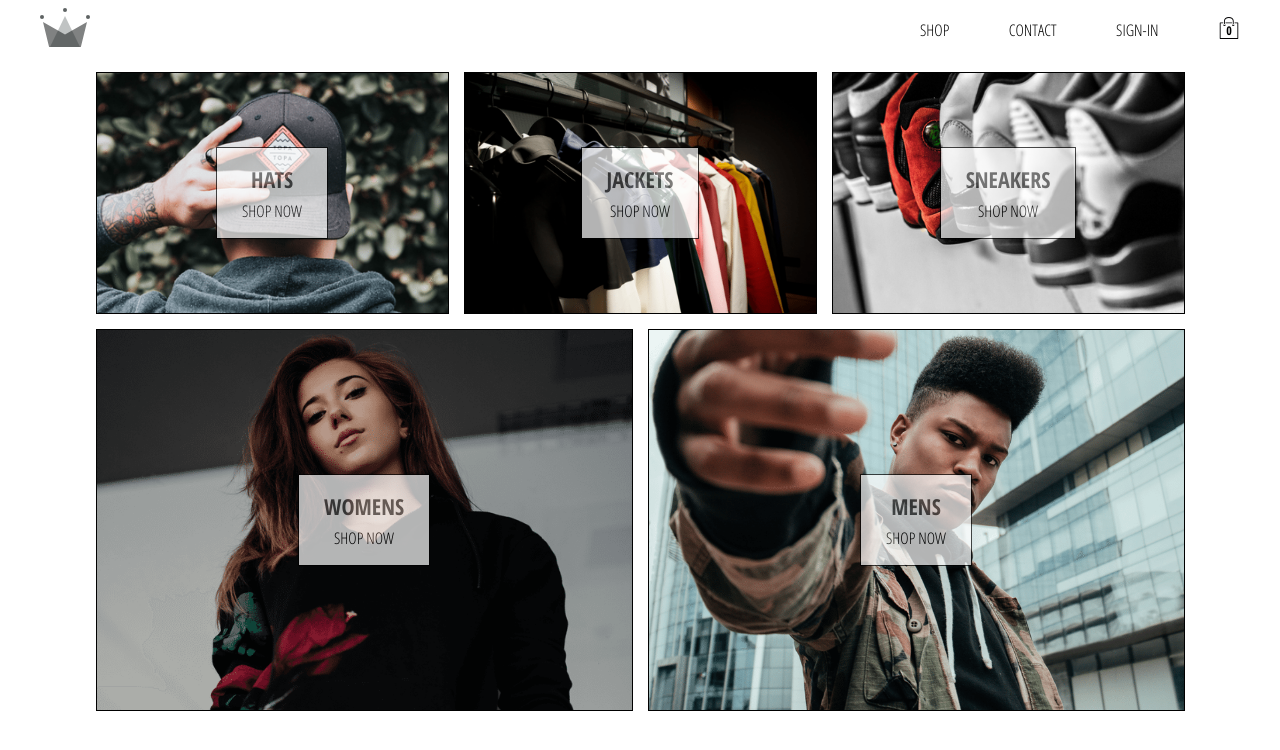
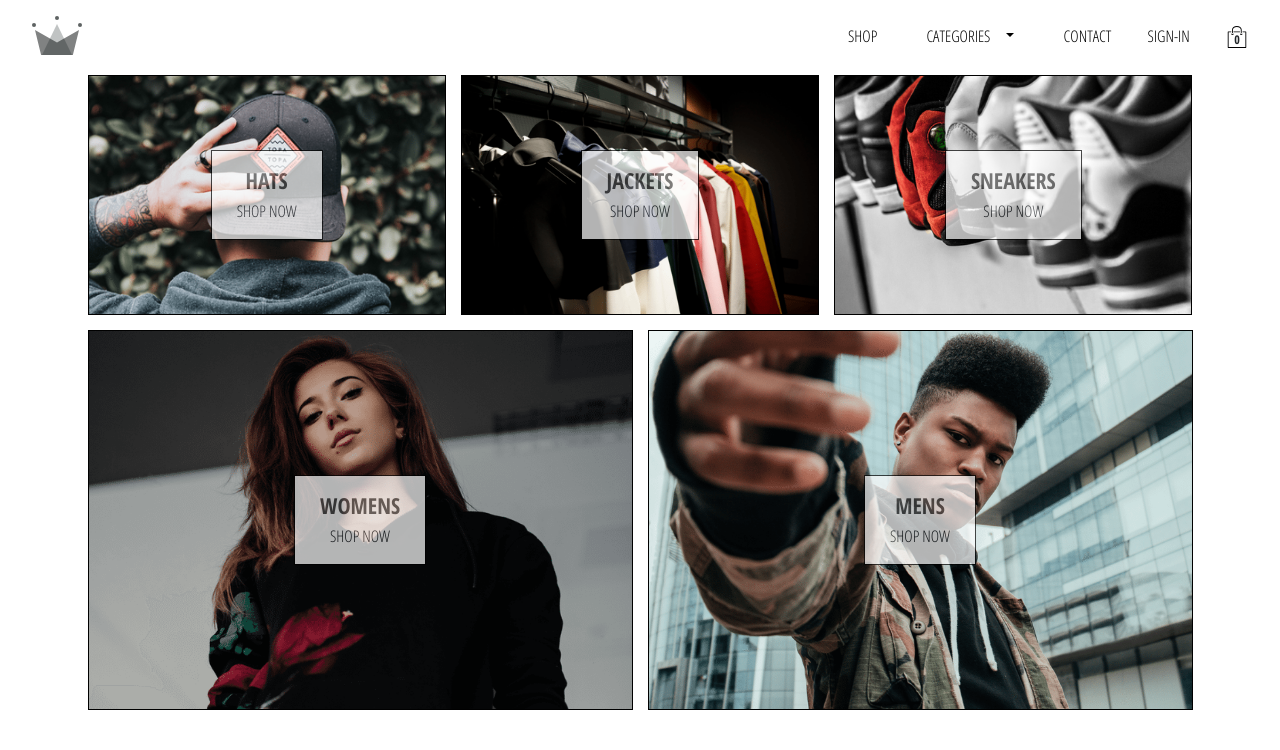
Before and after one commit to jasoncarrillo0/crwn-clothing, a React (Create React App) app: page / in a window 1280 px wide. Shown: the top 750 px of the page. Built offline with nearby package versions, Linux system fonts and the light colour scheme; no server answers.

Commit message:
Added header categories button and path to categories

```diff
--- a/package.json
+++ b/package.json
@@ -7,9 +7,11 @@
     "@testing-library/jest-dom": "^4.2.4",
     "@testing-library/react": "^9.5.0",
     "@testing-library/user-event": "^7.2.1",
+    "bootstrap": "^4.4.1",
     "firebase": "^7.14.2",
     "node-sass": "^4.13.1",
     "react": "^16.13.1",
+    "react-bootstrap": "^1.0.1",
     "react-dom": "^16.13.1",
     "react-redux": "^7.2.0",
     "react-router-dom": "^5.1.2",
--- /dev/null
+++ b/src/components/_Top-Level/CategoriesDropdown.jsx
@@ -0,0 +1,22 @@
+import React from 'react';
+import Dropdown from 'react-bootstrap/Dropdown';
+import DropdownButton from 'react-bootstrap/DropdownButton';
+
+
+function CategoriesDropdown() {
+    return (
+        <>
+        <DropdownButton
+          variant="primary"
+          title="CATEGORIES"
+        >
+          <Dropdown.Item href="/shop/hats">Hats</Dropdown.Item>
+          <Dropdown.Item href="/shop/jackets">Jackets</Dropdown.Item>
+          <Dropdown.Item href="/shop/sneakers">Sneakers</Dropdown.Item>
+          <Dropdown.Item href="/shop/womens">Womens</Dropdown.Item>
+          <Dropdown.Item href="/shop/mens">Mens</Dropdown.Item>
+        </DropdownButton>
+      </>
+    );
+}
+export default CategoriesDropdown;
--- a/src/components/_Top-Level/Header.jsx
+++ b/src/components/_Top-Level/Header.jsx
@@ -5,9 +5,9 @@ import { ReactSVG } from 'react-svg';
 import { auth } from '../../firebase/utils';
 import crown from '../../images/crown.svg';
 import { connect } from 'react-redux';
-//import shopBag from '../../images/cart.svg';
 import CartIcon from './CartIcon';
 import CartDropdown from '../Cart/CartDropdown'
+import CategoriesDropdown from './CategoriesDropdown';
 import { createStructuredSelector } from 'reselect';
 import { selectCartVisibilityStatus } from '../../redux/cart/cart.selectors'
 import { selectUser } from '../../redux/user/user.selectors';
@@ -18,6 +18,7 @@ const Header = ({ currentUser, cartIsHidden }) => {
             <ReactSVG src={crown}/>
             <div className="links">
                 <Link to="/shop">SHOP</Link>
+                <CategoriesDropdown/>
                 <Link to="/contact">CONTACT</Link>
                 {
                     currentUser ? (<div onClick={() => auth.signOut()}>SIGN OUT</div>)
--- a/src/components/_Top-Level/cartIcon.scss
+++ b/src/components/_Top-Level/cartIcon.scss
@@ -6,7 +6,7 @@
         position: absolute;
         left: 50%;
         top: 50%;
-        transform: translate(-50%, -50%);
+        transform: translate(-50%, -25%);
         font-size: 12px;
         font-weight: bold;
     }
--- a/src/components/_Top-Level/header.scss
+++ b/src/components/_Top-Level/header.scss
@@ -2,18 +2,72 @@
     display: flex;
     justify-content: space-between;
     align-items: center;
-    padding: 0 2rem;
+    padding-left: 2rem;
+    padding-right: 2rem;
+    padding-top: 1rem;
 
     .links {
         display: flex;
         justify-content: space-between;
         align-items: center;
-        width: 20rem;
+        width: 25rem;
         cursor: pointer;
 
-        & > * {
+        & > a {
             text-decoration: none;
             color: black;
+        }
+
+        .btn-primary {
+            background-color: white;
+            border-color: white;
+            box-shadow: none;
+            color: black;
+
+            &::after {
+                margin-left: 1rem;
+            }
+
+            &:focus {
+                box-shadow: none;
+                background-color:white;
+                border-color: white ;
+            }
+
+
+
+            &.dropdown-toggle {
+                color: black;
+                background-color: white;
+                border-color: white;
+
+                &:active {
+                    box-shadow: none;
+                    color: black;
+                    background-color:white;
+                    border-color: white ;
+
+                    &:focus {
+                        box-shadow: none;
+                    }
+                }
+
+                &:focus {
+                    box-shadow: none;
+                }
+            }
+        }
+
+        .dropdown-item:hover {
+            background-color: #dadada;
+        }
+
+
+
+        button {
+            &:focus {
+                outline: none;
+            }
         }
 
         .svgWrapper {
--- a/src/index.js
+++ b/src/index.js
@@ -5,6 +5,8 @@ import { Provider } from 'react-redux';
 import { store, persistor } from './redux/store';
 import { PersistGate } from 'redux-persist/integration/react';
 import { BrowserRouter as Router  } from 'react-router-dom';
+import 'bootstrap/dist/css/bootstrap.min.css';
+
 
 
 ReactDOM.render(
```
Also changed, not shown: 1 other file (tests, documents, lock files or other folders).
